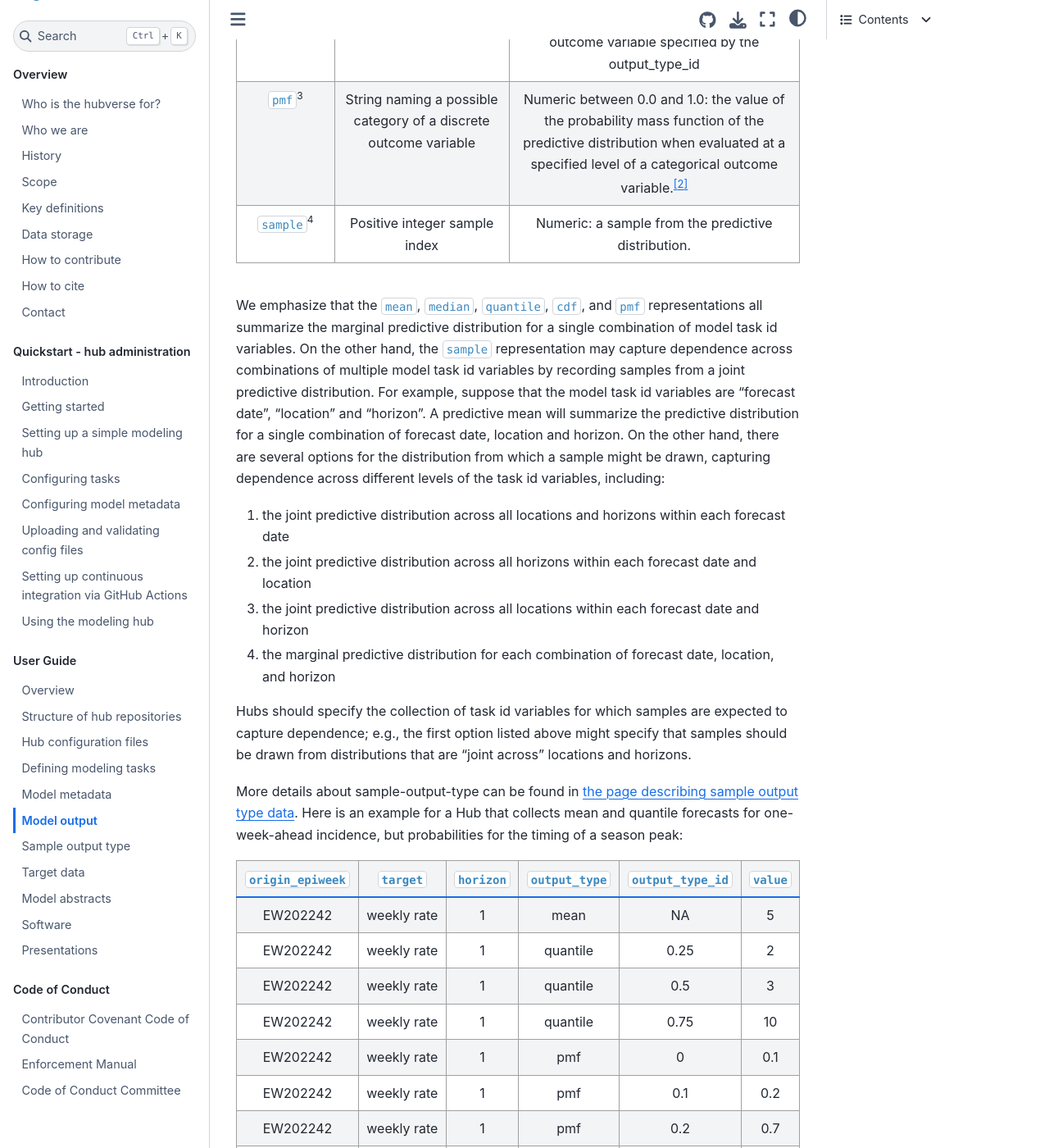
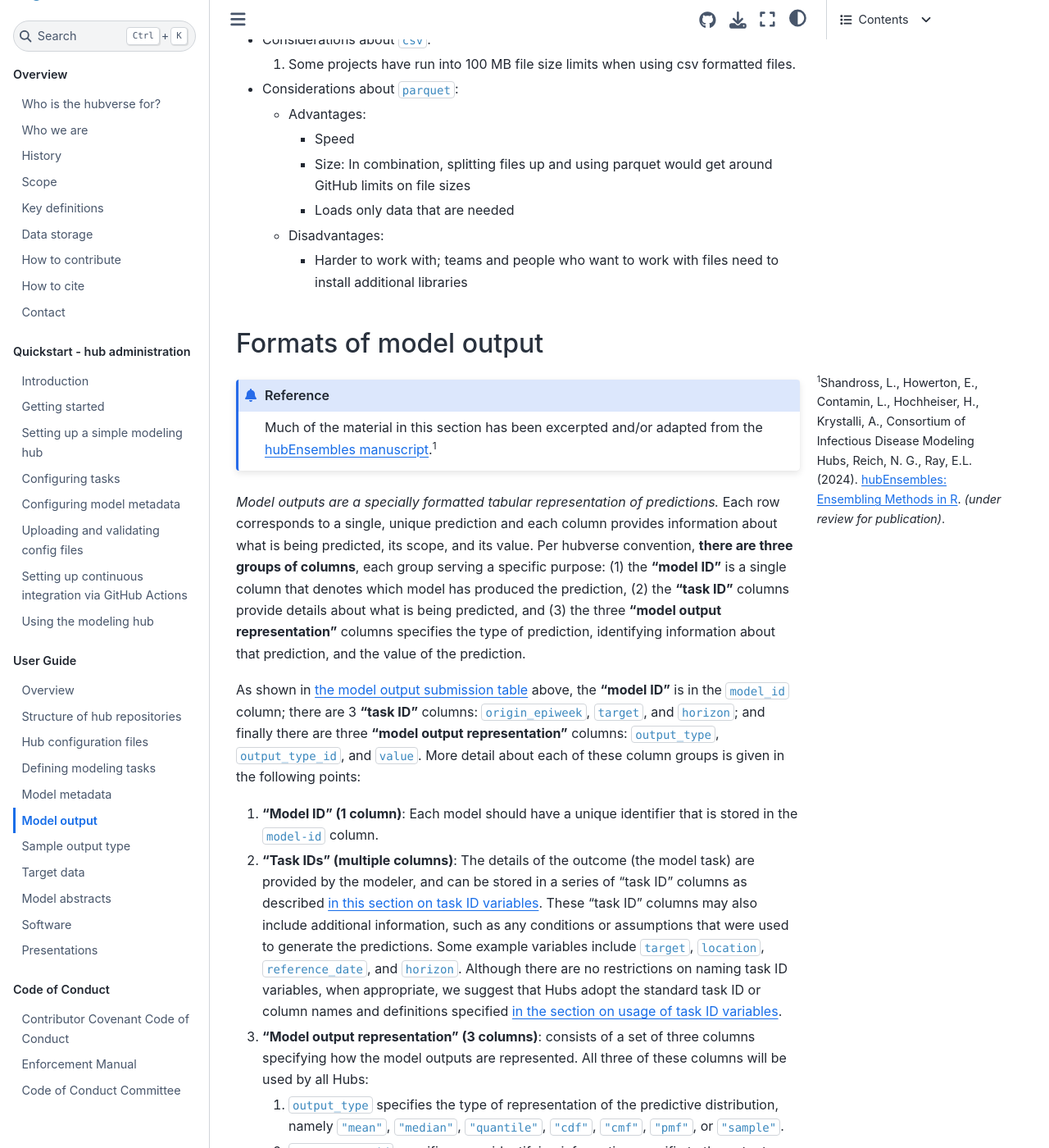
Before and after one commit to hubverse-org/hubDocs, a Sphinx documentation site: the page built from docs/source/user-guide/model-output.md, in a window 1280 px wide and 1400 px high, scrolled down 1940 px. Shown: the whole window at 82% size. Built offline with Sphinx 7.4.7 and the Sphinx Book theme 1.1.4, drawn with Linux system fonts in a browser that asks for light colours; comment, search, counter and statistics services are not loaded; some of the changed text lies outside the part shown.

Commit message:
rearrange model-output page
 - moved example table to the top as subsection of directory structure
 - moved file formats as subsection of directory structure
 - highlighted and repeated the three types of columns in the Formats of
   model output section
 - added copious footnotes for the output type table
 - added captions for the tables
 - changed "other output types" to "omitted output types" and made it a
   subsection
 - added text to the validating forecast values section, pointing to
   `validate_submissions()`, but I am not sure if this is correct.
 - made the note of stable model output file schema an admonition
 - clarified the relationship between hubverse schema and arrow schema

````diff
--- a/docs/source/user-guide/model-output.md
+++ b/docs/source/user-guide/model-output.md
@@ -15,6 +15,48 @@
 
 Note that file names are also allowed to contain the following compression extension prefixes: .snappy, .gzip, .gz, .brotli, .zstd, .lz4, .lzo, .bz2, e.g. `<round-id1>-<model_id>.gz.parquet`.
 
+(model-output-example-table)=
+### Example model submission file
+
+Each model submission file will have the same representation for each hub. Here
+is an example for a Hub that collects mean and quantile forecasts for
+one-week-ahead incidence, but probabilities for the timing of a season peak:
+
+:::{table} An example of a model output submission for modelA
+| `model_id` | `origin_epiweek` | `target` | `horizon` | `output_type` | `output_type_id` | `value` |
+| ---------- | ------ | ------ | ------ | ------ | ------ | ------ |
+| modelA | EW202242 | weekly rate | 1 | mean     | NA | 5 |
+| modelA | EW202242 | weekly rate | 1 | quantile | 0.25 | 2 |
+| modelA | EW202242 | weekly rate | 1 | quantile | 0.5 | 3 |
+| modelA | EW202242 | weekly rate | 1 | quantile | 0.75 | 10 |
+| modelA | EW202242 | weekly rate | 1 | pmf | 0 | 0.1 |
+| modelA | EW202242 | weekly rate | 1 | pmf | 0.1 | 0.2 |
+| modelA | EW202242 | weekly rate | 1 | pmf | 0.2 | 0.7 |
+| modelA | EW202242 | peak week | NA | pmf | EW202240 | 0.001 |
+| modelA | EW202242 | peak week | NA | pmf | EW202241 | 0.002 |
+| modelA | EW202242 | ... | ... | ... | ... | ... |
+| modelA | EW202242 | peak week | NA | pmf | EW202320 | 0.013 |
+| modelA | EW202242 | weekly rate | 1 | sample | 1 | 3 |
+| modelA | EW202242 | weekly rate | 1 | sample | 2 | 3 |
+:::
+
+### File formats
+
+Hubs can take submissions in tabular data formats, namely CSV and parquet. Hubs
+can be set up to take either or both if necessary. Both have advantages and
+tradeoffs:
+
+* Considerations about `csv`:
+   1. Some projects have run into 100 MB file size limits when using csv formatted files.
+* Considerations about `parquet`:
+   * Advantages:
+      * Speed
+      * Size: In combination, splitting files up and using parquet would get around GitHub limits on file sizes
+      * Loads only data that are needed
+   * Disadvantages:
+      * Harder to work with; teams and people who want to work with files need to install additional libraries
+
+
 (model-output-format)=
 ## Formats of model output
 
@@ -24,27 +66,55 @@
 
 [^Shandross-etal]: Shandross, L., Howerton, E., Contamin, L., Hochheiser, H., Krystalli, A., Consortium of Infectious Disease Modeling Hubs, Reich, N. G., Ray, E.L. (2024). [hubEnsembles: Ensembling Methods in R](https://github.com/hubverse-org/hubEnsemblesManuscript). *(under review for publication)*.
 
-Model outputs are a specially formatted tabular representation of predictions. Each row corresponds to a single, unique prediction and each column provides information about what is being predicted, its scope, and its value. Per hubverse convention, there are three groups of columns, each group serving a specific purpose: (1) the "model ID" denotes which model has produced the prediction, (2) the "task IDs" provide details about what is being predicted, and (3) the "model output representation" specifies how the prediction is represented. More detail about each of these is given in the following points:
+_Model outputs are a specially formatted tabular representation of predictions._
+Each row corresponds to a single, unique prediction and each column provides information about what is being predicted, its scope, and its value.
+Per hubverse convention, **there are three groups of columns**, each group serving a specific purpose: (1) the **"model ID"** is a single column that denotes which model has produced the prediction, (2) the **"task ID"** columns provide details about what is being predicted, and (3) the three **"model output representation"** columns specifies the type of prediction, identifying information about that prediction, and the value of the prediction.
 
-   1. Each model should have a unique identifier that is stored in the `model-id` column.
-   2. The details of the outcome (the model task) are provided by the modeler, and can be stored in a series of "task ID" columns as described [in this section on task ID variables](#task-id-vars). These "task ID" columns may also include additional information, such as any conditions or assumptions that were used to generate the predictions. Some example variables include `target`, `location`, `reference_date`, and `horizon`. Although there are no restrictions on naming task ID variables, when appropriate, we suggest that Hubs adopt the standard task ID or column names and definitions specified [in the section on usage of task ID variables](#task-id-use).
-   3. "Model output representation" consists of a set of three columns specifying how the model outputs are represented. All three of these columns will be used by all Hubs:
-      1. `output_type` specifies the type of representation of the predictive distribution, namely `"mean"`, `"median"`, `"quantile"`, `"cdf"`, `"cmf"`, `"pmf"`, or `"sample"`.
-      2. `output_type_id` specifies more identifying information specific to the output type.
+As shown in [the model output submission table](#model-output-example-table) above, the
+**"model ID"** is in the `model_id` column; there are 3 **"task ID"** columns: `origin_epiweek`, `target`, and `horizon`; and finally there are three **"model output representation"** columns: `output_type`, `output_type_id`, and `value`. More detail about each of these column groups is given in the following points:
+
+   1. **"Model ID" (1 column)**: Each model should have a unique identifier
+      that is stored in the `model-id` column.
+   2. **"Task IDs" (multiple columns)**:  The details of the outcome (the model
+      task) are provided by the modeler, and can be stored in a series of "task
+      ID" columns as described [in this section on task ID
+      variables](#task-id-vars). These "task ID" columns may also include
+      additional information, such as any conditions or assumptions that were
+      used to generate the predictions. Some example variables include
+      `target`, `location`, `reference_date`, and `horizon`.    Although there
+      are no restrictions on naming task ID variables, when appropriate, we
+      suggest that Hubs adopt the standard task ID or column names and
+      definitions specified [in the section on usage of task ID
+      variables](#task-id-use).
+   3. **"Model output representation" (3 columns)**: consists of a set of three
+      columns specifying how the model outputs are represented. All three of
+      these columns will be used by all Hubs:
+      1. `output_type` specifies the type of representation of the predictive
+         distribution, namely `"mean"`, `"median"`, `"quantile"`, `"cdf"`,
+         `"cmf"`, `"pmf"`, or `"sample"`.
+      2. `output_type_id` specifies more identifying information specific to
+         the output type, which varies depending on the `output_type`
       3. `value` contains the model’s prediction.
+
 
 The following table provides examples that better explain how the "model output representation" columns are used:
 
 (output-type-table)=
+:::{table} Relationship between the three model output representation columns with respect to the type of prediction (`output_type`)
 | `output_type` | `output_type_id` | `value` |
 | ------ | ------ | ------ |
-| `mean` | NA (not used for mean predictions) | Numeric: the mean of the predictive distribution |
-| `median` | NA (not used for median predictions) | Numeric: the median of the predictive distribution |
+| `mean` | `"NA"`[^batman] (not used for mean predictions) | Numeric: the mean of the predictive distribution |
+| `median` | `"NA"` (not used for median predictions) | Numeric: the median of the predictive distribution |
 | `quantile` | Numeric between 0.0 and 1.0: a probability level | Numeric: the quantile of the predictive distribution at the probability level specified by the output_type_id |
 | `cdf`[^cdf] | String or numeric: a possible value of the target variable | Numeric between 0.0 and 1.0: the value of the cumulative distribution function of the predictive distribution at the value of the outcome variable specified by the output_type_id |
 | `pmf`[^pmf] | String naming a possible category of a discrete outcome variable | Numeric between 0.0 and 1.0: the value of the probability mass function of the predictive distribution when evaluated at a specified level of a categorical outcome variable.[^cdf] |
 | `sample`[^sample] | Positive integer sample index | Numeric: a sample from the predictive distribution.
+:::
 
+
+[^batman]: Why have `"NA"` as the `output_type_id`? There are two reasons for this.
+  The first is that this provides a placeholder for the model output CSV file in the presence of other output types for validation.
+  The second reason is because we already use `null` to indicate the presence of an absence in the `required` and `optional` fields and having this allows hubverse tools to treat point esitmates without special handling.
 
 [^pmf]: **Note on `pmf` model output type**: Values are required to sum to 1 across all `output_type_id` values within each combination of values of task id variables. This representation should only be used if the outcome variable is truly discrete; if the categories would represent a binned discretization of an underlying continuous variable  a CDF representation is preferred.
 
@@ -52,7 +122,16 @@
 
 [^cdf]: **Note on `cdf` model output type** and `pmf` output type for ordinal variables: In the hub's `tasks.json` configuration file, the values of the `output_type_id` should be listed in order from low to high.
 
-We emphasize that the `mean`, `median`, `quantile`, `cdf`, and `pmf` representations all summarize the marginal predictive distribution for a single combination of model task id variables. On the other hand, the `sample` representation may capture dependence across combinations of multiple model task id variables by recording samples from a joint predictive distribution. For example, suppose that the model task id variables are “forecast date”, “location” and “horizon”. A predictive mean will summarize the predictive distribution for a single combination of forecast date, location and horizon. On the other hand, there are several options for the distribution from which a sample might be drawn, capturing dependence across different levels of the task id variables, including:
+
+(model-output-task-relationship)=
+## Model output relationships to task ID variables
+
+We emphasize that the `mean`, `median`, `quantile`, `cdf`, and `pmf` representations all **summarize the marginal predictive distribution for a single combination of model task id variables**.
+In contrast, we cannot assume the same for the `sample` representation.
+By recording samples from a joint predictive distribution, **the `sample` representation may capture dependence across combinations of multiple model task id variables**.
+
+For example, suppose that the model task id variables are “forecast date”, “location” and “horizon”.
+A predictive mean will summarize the predictive distribution for a single combination of forecast date, location and horizon. On the other hand, there are several options for the distribution from which a sample might be drawn, capturing dependence across different levels of the task id variables, including:
 1. the joint predictive distribution across all locations and horizons within each forecast date
 2. the joint predictive distribution across all horizons within each forecast date and location
 3. the joint predictive distribution across all locations within each forecast date and horizon
@@ -61,32 +140,13 @@
 Hubs should specify the collection of task id variables for which samples are expected to capture dependence; e.g., the first option listed above might specify that samples should be drawn from distributions that are “joint across” locations and horizons.
 
 More details about sample-output-type can be found in [the page describing sample output type data](../user-guide/sample-output-type.md).
-Here is an example for a Hub that collects mean and quantile forecasts for one-week-ahead incidence, but probabilities for the timing of a season peak:
 
+### Omitted output types
 
-| `origin_epiweek` | `target` | `horizon` | `output_type` | `output_type_id` | `value` |
-| ------ | ------ | ------ | ------ | ------ | ------ |
-| EW202242 | weekly rate | 1 | mean     | NA | 5 |
-| EW202242 | weekly rate | 1 | quantile | 0.25 | 2 |
-| EW202242 | weekly rate | 1 | quantile | 0.5 | 3 |
-| EW202242 | weekly rate | 1 | quantile | 0.75 | 10 |
-| EW202242 | weekly rate | 1 | pmf | 0 | 0.1 |
-| EW202242 | weekly rate | 1 | pmf | 0.1 | 0.2 |
-| EW202242 | weekly rate | 1 | pmf | 0.2 | 0.7 |
-| EW202242 | peak week | NA | pmf | EW202240 | 0.001 |
-| EW202242 | peak week | NA | pmf | EW202241 | 0.002 |
-| EW202242 | ... | ... | ... | ... | ... |
-| EW202242 | peak week | NA | pmf | EW202320 | 0.013 |
-| EW202242 | weekly rate | 1 | sample | 1 | 3 |
-| EW202242 | weekly rate | 1 | sample | 2 | 3 |
-
-We will develop tools that support multiple formats for the submissions, including csv, zipped csv, and parquet. Initial data loading functions will load data and return standard data output types for each language (e.g. data frames).
-
-
-## Other output types
 Some other possible model output representations have been proposed, but are not included on the list above. We document these other proposals and the reasons for their omissions here:
 
-* Other output types of point forecasts.
+#### Point forecasts
+
 * Bin probability. Two notes:
    * If the bins have open left endpoints and closed right endpoints, bin probabilities can be calculated directly from CDF values.
    * We considered a system with a more flexible specification of bin endpoint inclusion status, but noted two disadvantages:
@@ -98,34 +158,31 @@
    * Note that if only point forecasts for the composition were required, a categorical output representation could be used.
 
 ## Validating forecast values
-Validation of forecast values occurs in two steps:
 
-* The data output types and relatively simple limits on values are specified in a json schema file. For example, if appropriate, we might specify that the value is a non-negative integer.
+Validation of forecast submissions is done with the function
+[`validate_submissions()`](https://hubverse-org.github.io/hubValidations/reference/validate_submission.html)
+from the `hubValidations` R package, which performs two validation tasks:
 
-* Validation of more involved rules that cannot be encoded in a json schema are implemented separately. Examples of such rules include:
-   1. A predictive quantile for disease incidence may not be larger than the population size in that location.
-   2. The probabilities assigned to bins must be non-negative and must sum to 1 within each model task, up to some specified tolerance.
+* Validation based on rules that can easily be encoded in the JSON schema such as
+  ranges of expected values and `output_type_id`s.
 
-## File formats
+* Validation of more involved rules that cannot be encoded in a json schema are
+  implemented separately (such as specific relationships between outputs and
+  targets). Examples of such rules include:
+   1. A predictive quantile for disease incidence may not be larger than the
+      population size in that location.
+   2. The probabilities assigned to bins must be non-negative and must sum to 1
+      within each model task, up to some specified tolerance.
 
-* Considerations about `csv`:
-   1. Some projects have run into 100 MB file size limits when using csv formatted files.
-* Considerations about `parquet`:
-   * Advantages:
-      * Speed
-      * Size: In combination, splitting files up and using parquet would get around GitHub limits on file sizes
-      * Loads only data that are needed
-   * Disadvantages:
-      * Harder to work with; teams and people who want to work with files need to install additional libraries
 
 (model-output-schema)=
 ## The importance of a stable model output file schema
 
-:::{note}
+```{admonition} NOTE
 The following discussion addresses two different types of schemas:
  - [hubverse schema](https://github.com/hubverse-org/schemas)---the schema for **validating hub configuration files**
- - [arrow schema](https://arrow.apache.org/docs/11.0/r/reference/Schema.html)---the schema for **model output columns in parquet files[^csv]**
-:::
+ - [arrow schema](https://arrow.apache.org/docs/11.0/r/reference/Schema.html)---the schema for **model output columns in parquet files**[^csv]
+```
 
 [^csv]: This section is primarily a concern for parquet files, which encapsulate a schema within the file, but the broader issues have consequences for all output filetypes.
 
````
